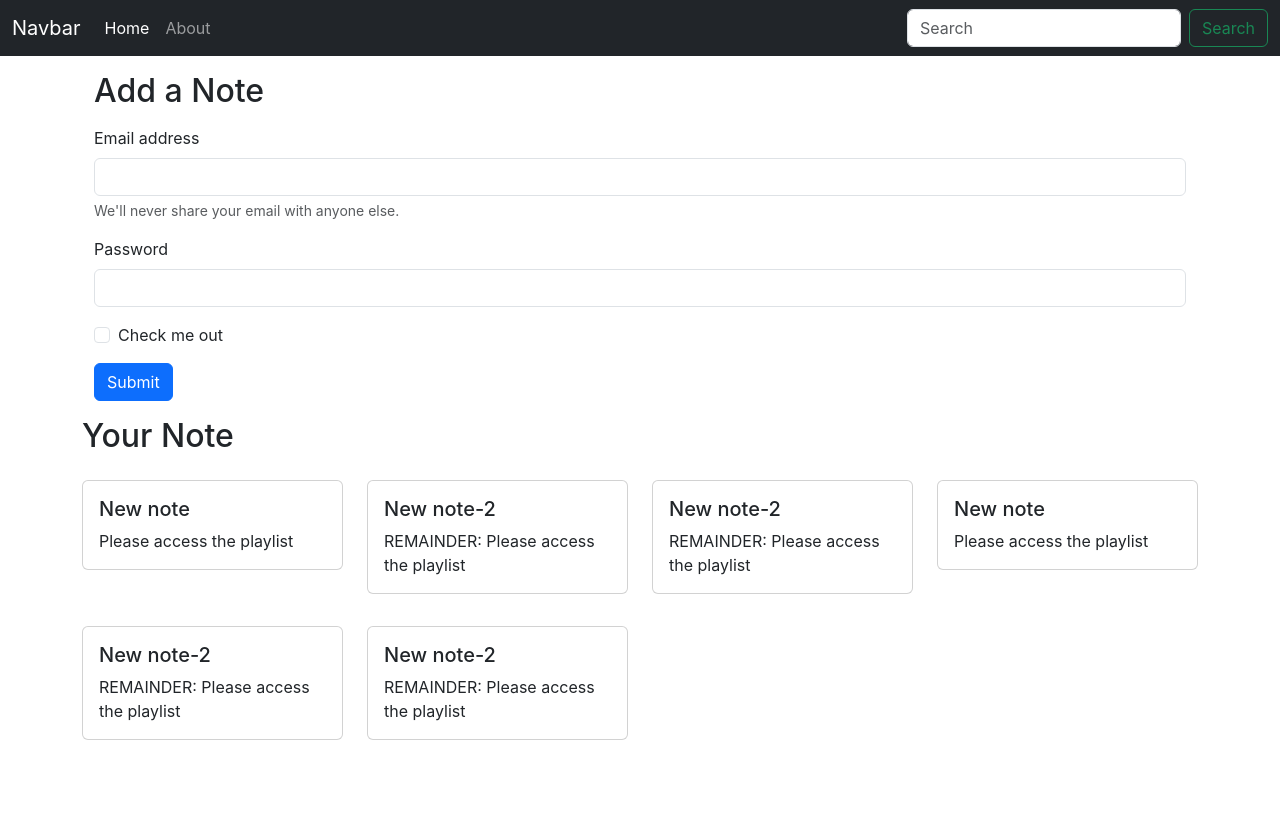
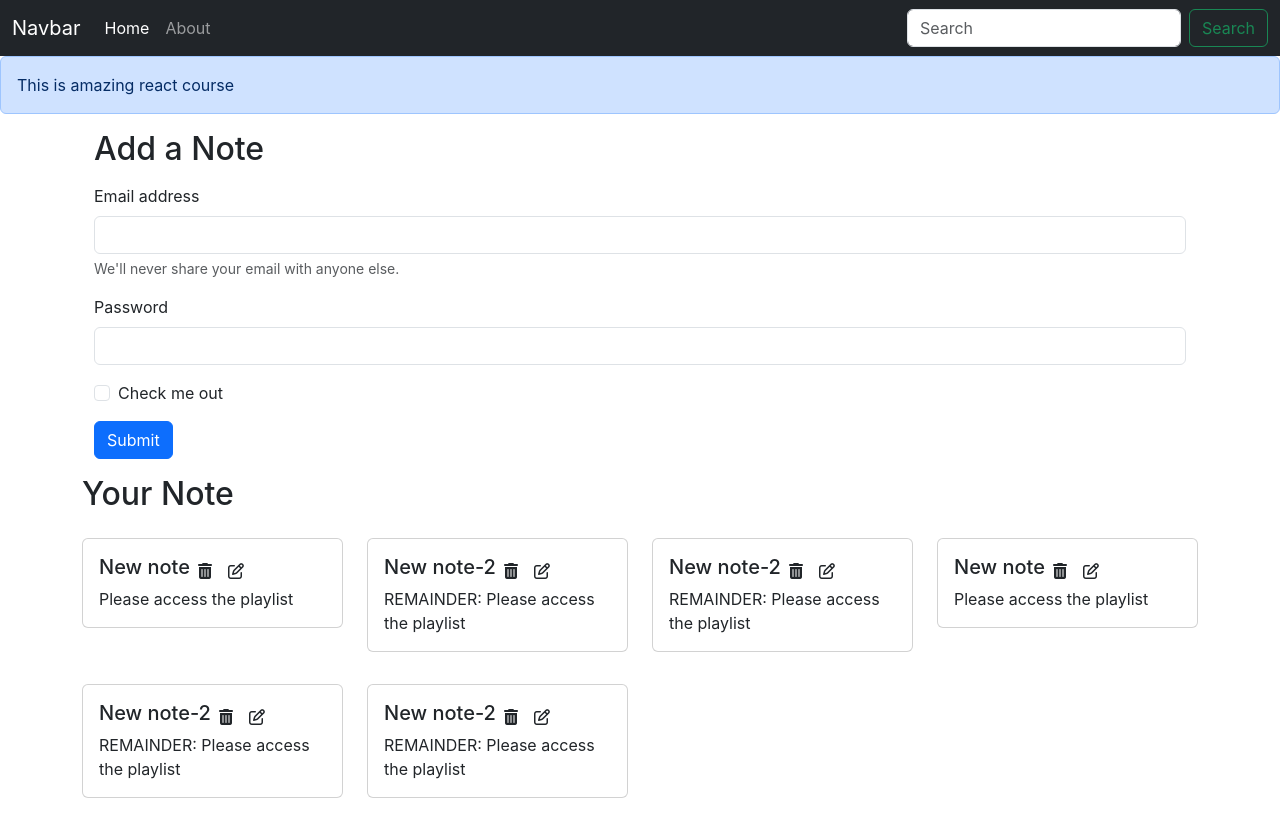
Before and after one commit to salim002/iNotebook-app, a React (Create React App) app: page / in a window 1280 px wide. Before the commit the page ends 800 px from the top, so only its background shows below. Built offline with nearby package versions, Linux system fonts and the light colour scheme; the HTML template or start-up script is replaced by a standard one.

Commit message:
Added font awesome icons to the Notebook

```diff
--- a/public/index.html
+++ b/public/index.html
@@ -19,6 +19,7 @@
   <body>
     <noscript>You need to enable JavaScript to run this app.</noscript>
     <div id="root"></div>
+    <script src="https://kit.fontawesome.com/5b2def5b35.js" crossorigin="anonymous"></script>
     <script src="https://cdn.jsdelivr.net/npm/bootstrap@5.3.0-alpha3/dist/js/bootstrap.bundle.min.js" integrity="sha384-ENjdO4Dr2bkBIFxQpeoTz1HIcje39Wm4jDKdf19U8gI4ddQ3GYNS7NTKfAdVQSZe" crossorigin="anonymous"></script>
   </body>
 </html>
--- a/src/App.js
+++ b/src/App.js
@@ -6,6 +6,7 @@
 import Home from "./components/Home";
 import About from "./components/About";
 import NoteState from "./context/notes/NoteState";
+import Alert from "./components/Alert";
 
 function App() {
   return (
@@ -13,6 +14,7 @@
       <NoteState>
         <Router>
           <Navbar />
+          <Alert message="This is amazing react course"/>
           <div className="container">
             <Routes>
               <Route exact path="/" element={<Home />}></Route>
--- /dev/null
+++ b/src/components/Alert.js
@@ -0,0 +1,13 @@
+import React from "react";
+
+const Alert = (props) => {
+  return (
+    <div>
+      <div className="alert alert-primary" role="alert">
+       {props.message}
+      </div>
+    </div>
+  );
+};
+
+export default Alert;
--- a/src/components/Home.js
+++ b/src/components/Home.js
@@ -8,17 +8,17 @@
         <h2>Add a Note</h2>
         <form className="my-3">
           <div className="mb-3">
-            <label for="exampleInputEmail1" className="form-label">Email address</label>
+            <label htmlFor="exampleInputEmail1" className="form-label">Email address</label>
             <input type="email" className="form-control" id="exampleInputEmail1" aria-describedby="emailHelp"/>
             <div id="emailHelp" className="form-text">We'll never share your email with anyone else.</div>
           </div>
           <div className="mb-3">
-            <label for="exampleInputPassword1" className="form-label">Password</label>
+            <label htmlFor="exampleInputPassword1" className="form-label">Password</label>
             <input type="password" className="form-control" id="exampleInputPassword1"/>
           </div>
           <div className="mb-3 form-check">
             <input type="checkbox" className="form-check-input" id="exampleCheck1"/>
-            <label className="form-check-label" for="exampleCheck1">Check me out</label>
+            <label className="form-check-label" htmlFor="exampleCheck1">Check me out</label>
           </div>
           <button type="submit" className="btn btn-primary">Submit</button>
         </form>
--- a/src/components/Noteitem.js
+++ b/src/components/Noteitem.js
@@ -7,7 +7,11 @@
     <div className="col-md-3">
       <div className="card my-3">
         <div className="card-body">
-          <h5 className="card-title">{note.title}</h5>
+          <div className="d-flex align-items-center">
+            <h5 className="card-title">{note.title}</h5>
+            <i className="fa-solid fa-trash-can mx-2"></i>
+            <i className="fa-regular fa-pen-to-square mx-2"></i>
+          </div>
           <p className="card-text">{note.description}</p>
         </div>
       </div>
--- a/src/components/Notes.js
+++ b/src/components/Notes.js
@@ -4,12 +4,13 @@
 
 const Notes = () => {
     const context = useContext(noteContext);
-    const {notes, setNotes} = context;
+    // const {notes, setNotes} = context;
+    const {notes} = context;
     return (
     <div className="row my-3">
         <h2>Your Note</h2>
         {notes.map((note)=>{
-            return <Noteitem note={note}/>;
+            return <Noteitem key={note._id} note={note}/>;
         })}
     </div>
     )
--- a/src/context/notes/NoteState.js
+++ b/src/context/notes/NoteState.js
@@ -13,7 +13,7 @@
         "__v": 0
       },
       {
-        "_id": "64357a18560424130fd6dfd2",
+        "_id": "64357a18560424130fd6dfdd2",
         "user": "643022068ec37d1003a16ecd",
         "title": "New note-2",
         "description": "REMAINDER: Please access the playlist",
@@ -22,7 +22,7 @@
         "__v": 0
       },
       {
-        "_id": "64357a18560424130fd6dfd2",
+        "_id": "64357a185604241fg30fd6dfd2",
         "user": "643022068ec37d1003a16ecd",
         "title": "New note-2",
         "description": "REMAINDER: Please access the playlist",
@@ -31,7 +31,7 @@
         "__v": 0
       },
       {
-        "_id": "64313e35a45873578ee2930e",
+        "_id": "64313e35a4587gh3578ee2930e",
         "user": "643022068ec37d1003a16ecd",
         "title": "New note",
         "description": "Please access the playlist",
@@ -40,7 +40,7 @@
         "__v": 0
       },
       {
-        "_id": "64357a18560424130fd6dfd2",
+        "_id": "64357a1856042ef4130fd6dfd2",
         "user": "643022068ec37d1003a16ecd",
         "title": "New note-2",
         "description": "REMAINDER: Please access the playlist",
@@ -49,7 +49,7 @@
         "__v": 0
       },
       {
-        "_id": "64357a18560424130fd6dfd2",
+        "_id": "64357a185604hb24130fd6dfd2",
         "user": "643022068ec37d1003a16ecd",
         "title": "New note-2",
         "description": "REMAINDER: Please access the playlist",
@@ -59,7 +59,7 @@
       }
     ]
 
-      const [notes, setNotes] = useState(notesInitial);
+    const [notes, setNotes] = useState(notesInitial);
 
 
     return(
--- a/src/index.css
+++ b/src/index.css
@@ -11,3 +11,7 @@
   font-family: source-code-pro, Menlo, Monaco, Consolas, 'Courier New',
     monospace;
 }
+
+i{
+  cursor: pointer;
+}
```
